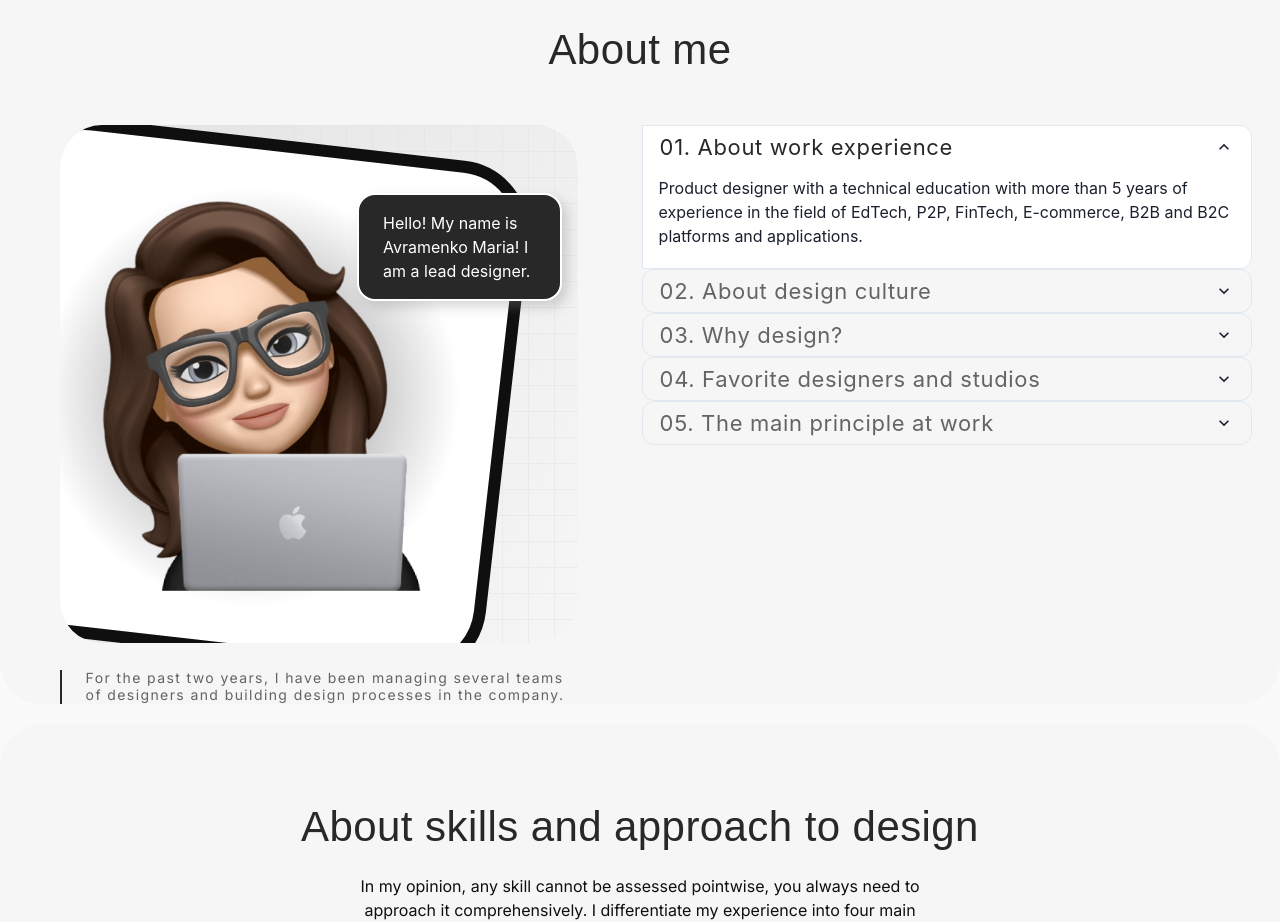
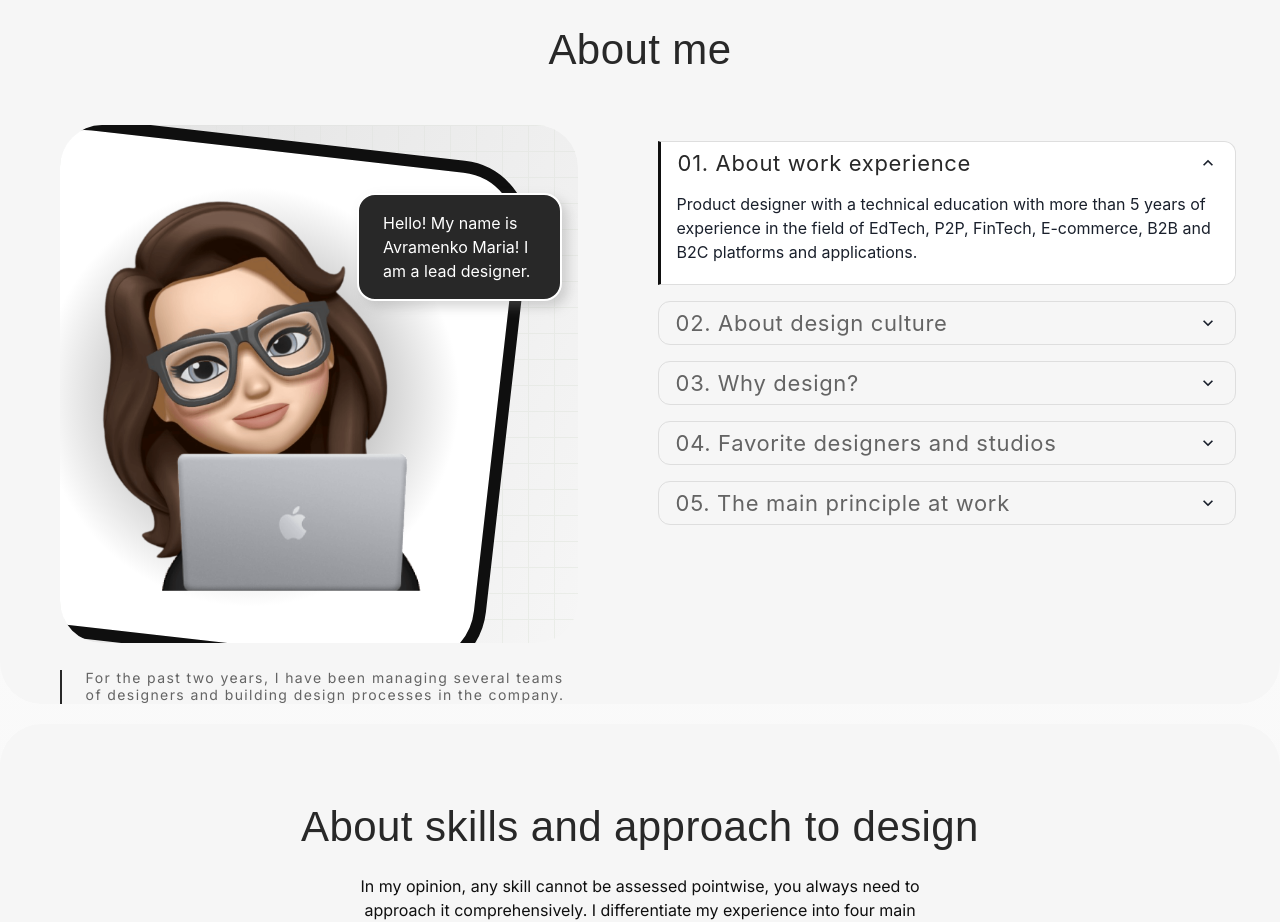
Before and after one commit to Sh4n-Oldone/better-call-maria, a React (Vite) app: page / in a window 1280 px wide. Shown: the part 1020-1942 px from the top of the page. Built offline with nearby package versions, Linux system fonts and the light colour scheme; a web font is replaced by a local one.

Commit message:
fix some styles

```diff
--- a/src/components/ContentBody/AboutMeBlock/AboutMeContent/InfoPart.tsx
+++ b/src/components/ContentBody/AboutMeBlock/AboutMeContent/InfoPart.tsx
@@ -39,26 +39,6 @@ const TextContentContainer = styled.div`
   align-items: center;
   gap: 27px;
   width: 100%;
-`
-const StyledAccordionItem = styled(AccordionItem)<{ isActive: boolean }>`
-  background: ${colorScheme.palette.gray};
-  border: 1px solid ${colorScheme.grayFamily.gray_2};
-  border-radius: 12px;
-
-  ${({ isActive }) =>
-		isActive &&
-		`
-    background: #FFF;
-    border-radius: 0 12px 12px 0;
-  `}
-
-  &:hover {
-    ${({ isActive }) => isActive && 'background: #FFF;'}
-  }
-
-  &:focus {
-    outline: none;
-  }
 `
 const ControllableWrapper = styled.span<{ isActive: boolean }>`
   > button:hover {
@@ -104,6 +84,15 @@ const StyledAccordionPanel = styled(AccordionPanel)`
   border-radius: 12px;
 `
 
+const getAccordionItemStyles = (isActive: boolean) => ({
+	background: isActive ? '#FFF' : colorScheme.palette.gray,
+	border: `1px solid ${colorScheme.grayFamily.gray_2}`,
+	borderRadius: isActive ? '0 12px 12px 0' : '12px',
+	borderLeft: isActive
+		? `3px solid ${colorScheme.palette.black}`
+		: `1px solid ${colorScheme.grayFamily.gray_2}`,
+})
+
 export const InfoPart: React.FC = () => {
 	const [openItem, setOpenItem] = useState<number>(0)
 	const currLang = useLangStore((state) => state.langTheme)
@@ -118,15 +107,10 @@ export const InfoPart: React.FC = () => {
 			<ContentContainer>
 				<Accordion defaultIndex={0} onChange={handleItemClick}>
 					{accordionItems.map((item, index) => (
-						<StyledAccordionItem
+						<AccordionItem
 							key={item.title}
 							m={4}
-							isActive={index === openItem}
-							borderLeft={
-								index === openItem
-									? `3px solid ${colorScheme.palette.black}`
-									: `1px solid ${colorScheme.grayFamily.gray_2}`
-							}
+							style={getAccordionItemStyles(index === openItem)}
 						>
 							<ControllableWrapper isActive={index === openItem}>
 								<StyledAccordionButton
@@ -148,7 +132,7 @@ export const InfoPart: React.FC = () => {
 									</TextContentContainer>
 								))}
 							</StyledAccordionPanel>
-						</StyledAccordionItem>
+						</AccordionItem>
 					))}
 				</Accordion>
 			</ContentContainer>
--- a/src/components/Header/components/AnchorIcon.tsx
+++ b/src/components/Header/components/AnchorIcon.tsx
@@ -15,11 +15,11 @@ export const AnchorIcon = createIcon({
 			viewBox='0 0 512 512'
 		>
 			<title>anchor_icon</title>
-			<g id='SVGRepo_bgCarrier' stroke-width='0' />
+			<g id='SVGRepo_bgCarrier' strokeWidth='0' />
 			<g
 				id='SVGRepo_tracerCarrier'
-				stroke-linecap='round'
-				stroke-linejoin='round'
+				strokeLinecap='round'
+				strokeLinejoin='round'
 			/>
 			<g id='SVGRepo_iconCarrier'>
 				{' '}
--- a/src/main.tsx
+++ b/src/main.tsx
@@ -12,7 +12,10 @@ import '@fontsource-variable/noto-sans-symbols'
 // biome-ignore lint/style/noNonNullAssertion: <explanation>
 ReactDOM.createRoot(document.getElementById('root')!).render(
 	<React.StrictMode>
-		<StyleSheetManager shouldForwardProp={isPropValid}>
+		<StyleSheetManager
+			shouldForwardProp={isPropValid}
+			enableVendorPrefixes={true}
+		>
 			<RouterProvider router={router} />
 		</StyleSheetManager>
 	</React.StrictMode>,
```
Also changed, not shown: public/arrowRight.svg.
